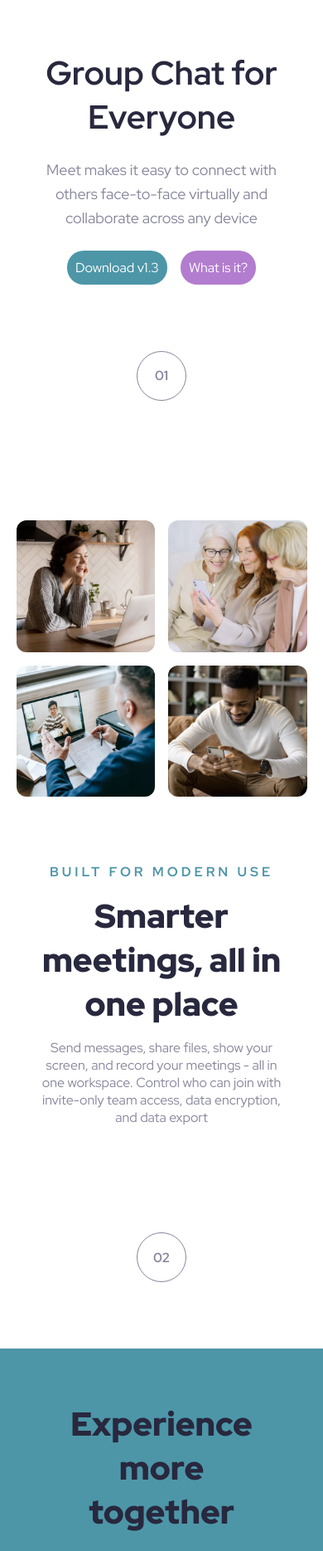
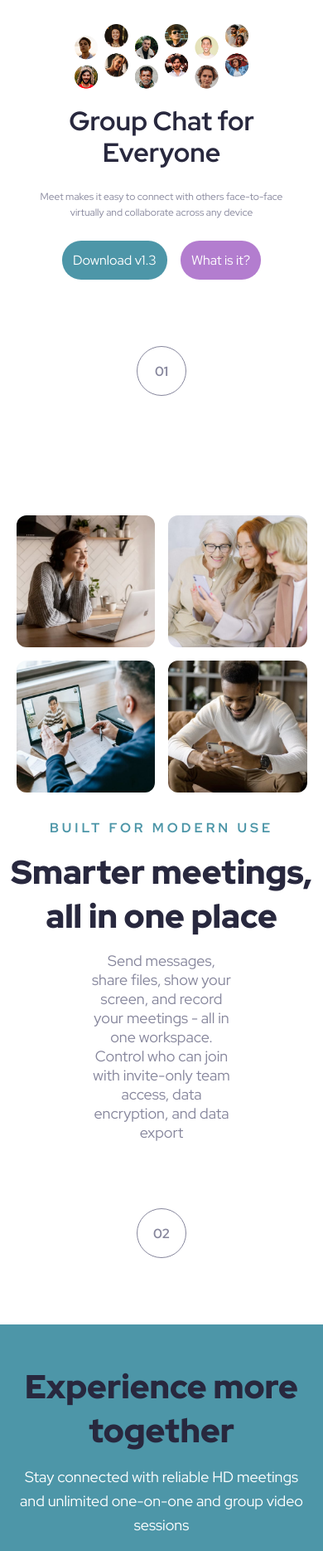
Before and after one commit to DhirtyHefty/meeting-landing-page, a plain HTML site: page index.html in a window 390 px wide. Shown: the part 56-1925 px from the top of the page at 83% size. Drawn offline with Linux system fonts and the light colour scheme.

Commit message:
tryna fix my mobile and tablet view

```diff
--- a/index.html
+++ b/index.html
@@ -14,8 +14,17 @@
     <main>
         <section class="hero-section">
             <figure>
-                <img src="images/image-hero-left.png" alt="hero-left-img" class="hero-left">
+                <img src="images/image-hero-left.png" alt="hero-left-img" class="hero-left hero-img">
             </figure>
+             <figure>
+                <img src="images/image-hero-right.png" alt="hero-right-img" class="hero-right hero-img">
+            </figure>
+
+            <figure>
+                <img src="images/image-hero.png" alt="hero-right-img" class="hero-mobile">
+            </figure>
+
+
             <h1>Group Chat for Everyone</h1>
             <p>Meet makes it easy to connect with others face-to-face virtually and collaborate across any device</p>
             <div class="buttons">
@@ -23,9 +32,7 @@
                 <a class="btn btn-secondary" href="#"> What is it?</a>
             </div>
             <div class="number-circle">01</div>
-            <figure>
-                <img src="images/image-hero-right.png" alt="hero-right-img" class="hero-right">
-            </figure>
+
         </section>
 
         <section class="gallery-section">
--- a/styles.css
+++ b/styles.css
@@ -33,8 +33,8 @@ img{
     --BUTTON-TEXT-DESKTOP: 16px;
 
     /*FONT SIZE --MOBILE*/
-    --MAIN-HEADING-MOBILE: 40px;
-    --PARAGRAPH-MOBILE: 16px;
+    --MAIN-HEADING-MOBILE: 32px;
+    --PARAGRAPH-MOBILE: 12px;
     --BUTTON-TEXT-MOBILE: 16px;
 
     /*OTHERS*/
@@ -49,6 +49,8 @@ body{
     background-color: var(--PURE-WHITE);
     color: var(--BODY-TEXT);
     text-align: center;
+
+
 }
 
 header{
@@ -126,8 +128,8 @@ h2{
 }
 
 .btn{
-    padding: 10px;
-    border-radius: 20px;
+    padding: 13px;
+    border-radius: 23px;
     text-decoration: none;
     color: var(--PURE-WHITE);
     font-size: var(--BUTTON-TEXT-DESKTOP);}
@@ -184,7 +186,9 @@ h2{
 }
 
 .footer{
-    position: relative;
+    display: flex;
+    align-items: center;
+    justify-content: center;
     background-color: var(--CYAN);
     color: var(--PURE-WHITE);
     padding: 4rem 2rem;
@@ -194,6 +198,7 @@ h2{
     font-size: 40px;
     font-weight: 900;
 }
+
 
 .footer p{
     width: 45%;
@@ -211,45 +216,97 @@ h2{
 }
 
 .download-footer{
-    position: absolute;
 
-    right: 100px;
-    top: 150px;
 }
 
+    .hero-mobile{
+        display: none;
+
+
+    }
+
+
 @media (max-width: 768px){
+
+    body{
+        overflow-x: hidden;
+
+    }
+
+     .hero-section figure{
+        margin: 0;
+        padding: 0;
+    }
+
+    .hero-mobile{
+        display: block;
+        width: 100%;
+        height: auto;
+        margin: 0 auto;
+
+        transform: scale(1.05);
+        transform-origin: top center ;
+
+        margin-bottom: 1.5rem;
+    }
+
+    h1{
+        font-size: var(--MAIN-HEADING-MOBILE);
+        line-height: 1.2;
+        margin-top: 1rem;
+    }
+
+
+
     .hero-left, .hero-right{
         display: none;
     }
 
-    .hero-section p, .middle-text p, .footer p{
+    .hero-section{
+        display: block;
+        padding-top: 0 ;
+    }
+
+    .hero-section p{
         width: 90%;
+        font-size: var(--PARAGRAPH-MOBILE);
+    }
+
+    .middle-text{
+
+        margin: 0 ;
+        padding: 0;
     }
 
     .gallery-section{
         grid-template-columns: repeat(2, 1fr);
-        gap: 1rem;
+
         padding: 2rem 5%;
     }
 
-    h1{
-        font-size: var(--MAIN-HEADING-MOBILE);
+    /*
+    .hero-section,
+    .gallery-section,
+    .footer{
+        max-width: 100%;
+        overflow-x: hidden;
+    }*/
+
+    .footer{
+        flex-direction: column;
+        text-align: center;
+        padding: 3rem 0 2rem;
+        overflow-y: hidden;
     }
 
-    .middle-text h2, .footer h2{
-        font-size: var(--MAIN-HEADING-MOBILE);
-    }
-
-    .middle-text p{
-        font-size: var(--PARAGRAPH-MOBILE);
-    }
-
-    .btn{
-        font-size: var(--BUTTON-TEXT-MOBILE);
+    .footer p{
+        width: 90%;
+        margin: 1rem 0 2rem;
     }
 
     .download-footer{
-        position: static;
-        margin-top: 2rem;
+        margin: 0;
     }
+
+
 }
```
